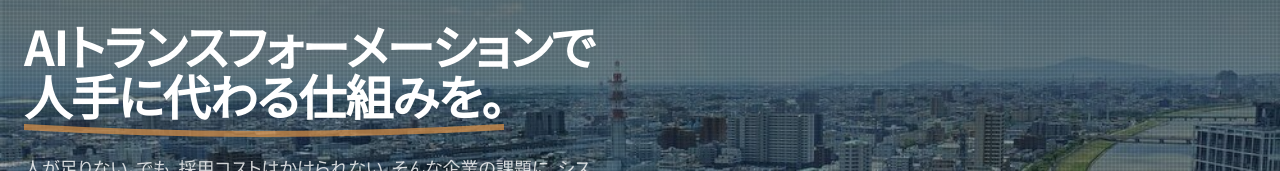
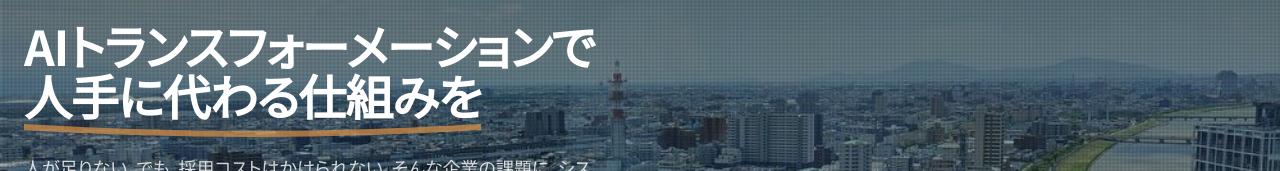
Before and after one commit to kohei0125/CloudNature, a Next.js app: page / in a window 1280 px wide. Shown: the part 248-419 px from the top of the page. Built offline with nearby package versions, Linux system fonts and the light colour scheme; no server answers.

Commit message:
chore: テキスト変更

```diff
--- a/content/company.ts
+++ b/content/company.ts
@@ -29,7 +29,7 @@ export const REPRESENTATIVE_MESSAGE = {
   role: "代表取締役",
   paragraphs: [
     "「難しいことより、続けられることを作りたい。」",
-    "新潟のIT企業からキャリアをスタートし、東京・大阪で、数十万人が毎日使うサービスの開発と大手企業のシステム構築に携わってきました。使われるものを作る、その難しさと喜びを知っています。だからこそ気になっていた。地方には、AIやテクノロジーを届けようとするIT人材も企業も、まだ少ないということを。",
+    "新潟のIT企業からキャリアをスタートし、東京・大阪と、数十万人が毎日使うサービスの開発と大手企業のシステム構築に携わってきました。使われるものを作る、その難しさと喜びを知っています。だからこそ気になっていた。地方には、AIやテクノロジーを届けようとするIT人材も企業も、まだ少ないということを。",
     "難しい技術用語も、華やかな提案書も要りません。「これ、うちの社員でも使えますか？」——その問いに、自信を持って「はい」と言えるものだけを届けたい。CloudNatureはそういう会社です。",
   ]
 };
--- a/content/home.ts
+++ b/content/home.ts
@@ -4,7 +4,7 @@ export const HERO_COPY = {
   imageSrc: "/images/niigata_city.jpg",
   badge: "AI時代における企業の開発パートナー",
   headingLine1: "AIトランスフォーメーションで",
-  headingLine2: "人手に代わる仕組みを。",
+  headingLine2: "人手に代わる仕組みを",
   description:
     "人が足りない。でも、採用コストはかけられない。そんな企業の課題に、システム・AIエージェントを活用した「即効性のある業務自動化」を提供します。無料診断で、あなたの会社の自動化余地をご提案。",
   primaryCta: "最短1分でAIお見積り",
--- a/content/layout.ts
+++ b/content/layout.ts
@@ -8,7 +8,7 @@ export const HEADER_COPY = {
 export const FOOTER_COPY = {
   taglineLines: [
     "AIトランスフォーメーションで、",
-    "人手に代わる仕組みを。",
+    "人手に代わる仕組みを",
     "AIと業務自動化で、現場を変える。",
     "開発から定着支援まで、伴走型でサポートします。"
   ],
```
Also changed, not shown: 1 other file (tests, documents, lock files or other folders).
